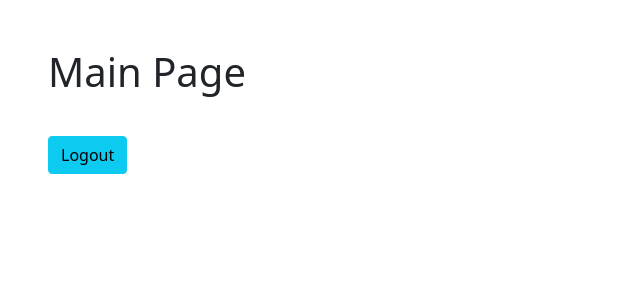
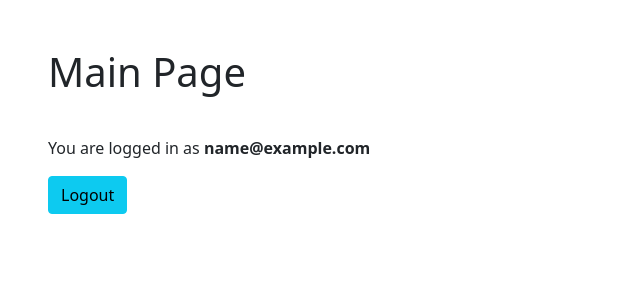
Before and after one commit to sargan89/real-registration2, a PHP site: page / in a window 1280 px wide. Shown: the top 300 px of the page, without its empty margins (0-640 px from the left). Run offline with PHP 8.4, Linux system fonts and the light colour scheme; the visitor is signed in with stand-in values (Sample User, id 1).

Commit message:
Add the logout form and controller.

```diff
--- a/index.php
+++ b/index.php
@@ -18,7 +18,12 @@
 <div class="main m-5">
     <h1>Main Page</h1>
     <?php if (user_is_auth()): ?>
-        <p><a class="btn btn-info" href="logout.php">Logout</a></p>
+        <p class="logged-text">You are logged in as <strong><?php echo $_SESSION['auth']; ?></strong></p>
+        <form action="scripts/logout-controller.php" method="post">
+            <fieldset>
+                <button class="btn btn-info" type="submit">Logout</button>
+            </fieldset>
+        </form>
     <?php else: ?>
         <p><a class="btn btn-info" href="auth.php">Login</a></p>
         <p><a class="btn btn-primary" href="registration.php">Registration</a></p>
```
Also changed, not shown: logout.php (deleted, +0 -10 lines), scripts/logout-controller.php (added, +23 -0 lines).
